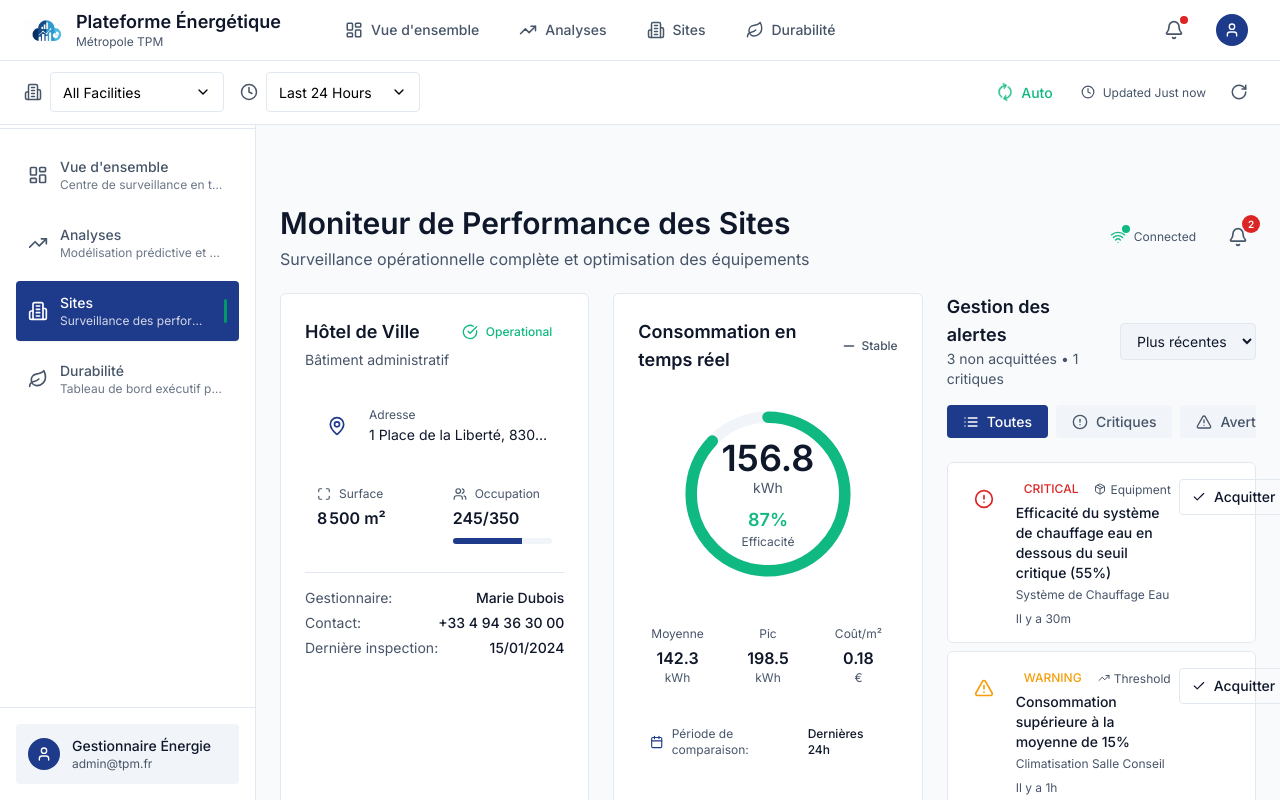
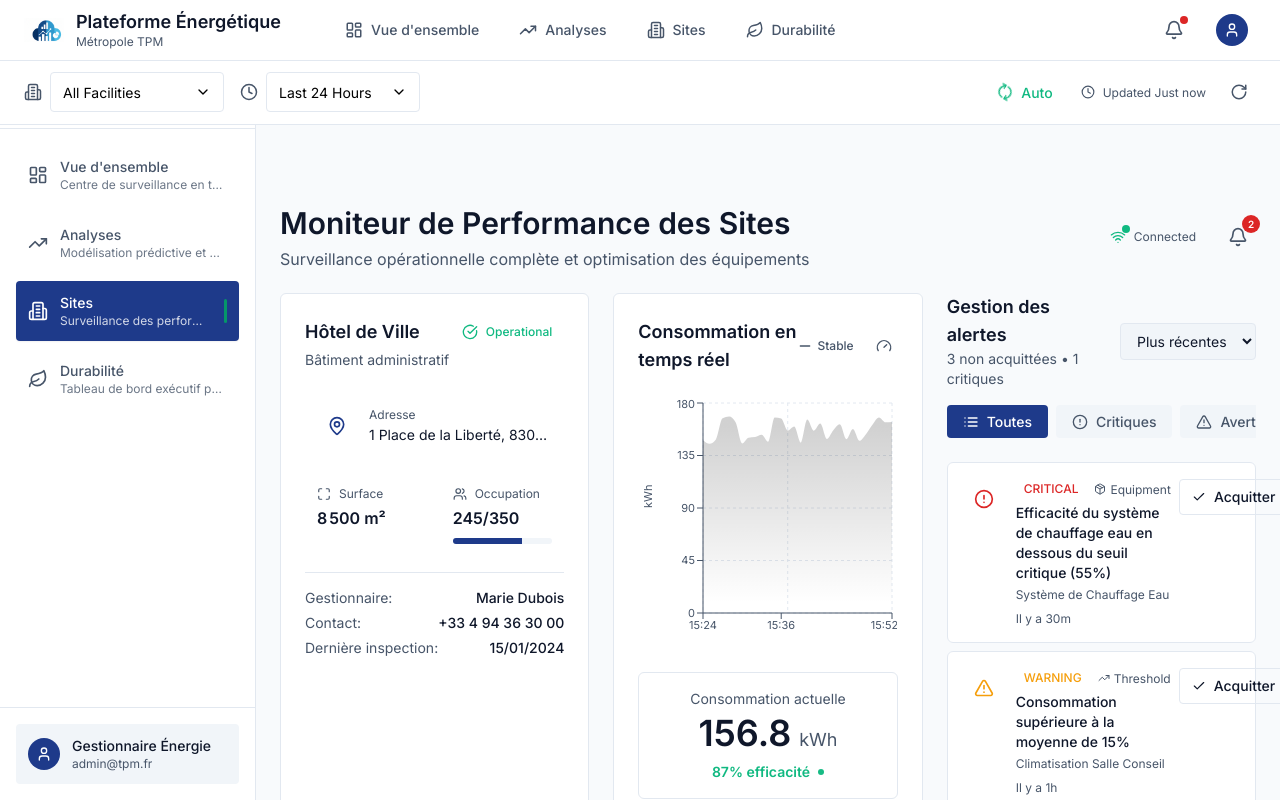
Before and after one commit to SDKisito/energy_analytics_platform, a React (Vite) app: page /site-monitor in a window 1280 px wide. Shown: the top 800 px of the page. Built offline with nearby package versions, Linux system fonts and the light colour scheme.

Commit message:
Update ConsumptionGauge.tsx

```diff
--- a/src/pages/site-performance-monitor/components/ConsumptionGauge.tsx
+++ b/src/pages/site-performance-monitor/components/ConsumptionGauge.tsx
@@ -1,4 +1,15 @@
-import React from 'react';
+import React, { useState, useEffect } from 'react';
+import {
+  LineChart,
+  Line,
+  AreaChart,
+  Area,
+  XAxis,
+  YAxis,
+  CartesianGrid,
+  Tooltip,
+  ResponsiveContainer,
+} from 'recharts';
 import Icon from '../../../components/AppIcon';
 import type { ConsumptionMetrics } from '../types';
 
@@ -6,7 +17,63 @@ interface ConsumptionGaugeProps {
   metrics: ConsumptionMetrics;
 }
 
+interface TimeSeriesData {
+  time: string;
+  consumption: number;
+  timestamp: number;
+}
+
 const ConsumptionGauge = ({ metrics }: ConsumptionGaugeProps) => {
+  const [timeSeriesData, setTimeSeriesData] = useState<TimeSeriesData[]>([]);
+  const [showChart, setShowChart] = useState(true);
+
+  // Générer des données de série temporelle pour le graphique
+  useEffect(() => {
+    const generateInitialData = () => {
+      const data: TimeSeriesData[] = [];
+      const now = Date.now();
+      const baseValue = metrics.current;
+
+      for (let i = 29; i >= 0; i--) {
+        const timestamp = now - i * 60000; // Données toutes les minutes
+        const variation = (Math.random() - 0.5) * (baseValue * 0.15);
+        data.push({
+          time: new Date(timestamp).toLocaleTimeString('fr-FR', {
+            hour: '2-digit',
+            minute: '2-digit',
+          }),
+          consumption: Math.max(0, baseValue + variation),
+          timestamp,
+        });
+      }
+      return data;
+    };
+
+    setTimeSeriesData(generateInitialData());
+
+    // Mise à jour en temps réel
+    const interval = setInterval(() => {
+      setTimeSeriesData((prev) => {
+        const newData = [...prev];
+        const now = Date.now();
+        const variation = (Math.random() - 0.5) * (metrics.current * 0.15);
+
+        newData.push({
+          time: new Date(now).toLocaleTimeString('fr-FR', {
+            hour: '2-digit',
+            minute: '2-digit',
+          }),
+          consumption: Math.max(0, metrics.current + variation),
+          timestamp: now,
+        });
+
+        // Garder seulement les 30 dernières minutes
+        return newData.slice(-30);
+      });
+    }, 5000); // Mise à jour toutes les 5 secondes
+
+    return () => clearInterval(interval);
+  }, [metrics.current]);
   const getTrendIcon = (trend: ConsumptionMetrics['trend']) => {
     switch (trend) {
       case 'increasing':
@@ -40,18 +107,106 @@ const ConsumptionGauge = ({ metrics }: ConsumptionGaugeProps) => {
       : efficiencyPercentage >= 60
       ? 'text-warning' :'text-error';
 
+  const CustomTooltip = ({ active, payload }: any) => {
+    if (active && payload && payload.length) {
+      return (
+        <div className="bg-card border border-border rounded-lg p-3 shadow-lg">
+          <p className="text-xs text-muted-foreground mb-1">{payload[0].payload.time}</p>
+          <p className="text-sm font-semibold text-foreground">
+            {payload[0].value.toFixed(2)} kWh
+          </p>
+        </div>
+      );
+    }
+    return null;
+  };
+
   return (
     <div className="bg-card border border-border rounded-lg p-6 h-full">
       <div className="flex items-center justify-between mb-6">
         <h3 className="text-lg font-semibold text-foreground">
           Consommation en temps réel
         </h3>
+        <div className="flex items-center gap-2">
           <div className={`flex items-center gap-1 ${getTrendColor(metrics.trend)}`}>
             <Icon name={getTrendIcon(metrics.trend)} size={16} strokeWidth={2} />
             <span className="text-xs font-medium capitalize">{metrics.trend}</span>
           </div>
+          <button
+            type="button"
+            onClick={() => setShowChart(!showChart)}
+            className="ml-2 p-1.5 rounded-md text-muted-foreground hover:text-foreground hover:bg-muted transition-all"
+            title={showChart ? 'Afficher la jauge' : 'Afficher le graphique'}
+          >
+            <Icon name={showChart ? 'Gauge' : 'LineChart'} size={16} strokeWidth={2} />
+          </button>
+        </div>
       </div>
 
+      {showChart ? (
+        <>
+          {/* Graphique en temps réel */}
+          <div className="mb-6">
+            <ResponsiveContainer width="100%" height={250}>
+              <AreaChart data={timeSeriesData}>
+                <defs>
+                  <linearGradient id="colorConsumption" x1="0" y1="0" x2="0" y2="1">
+                    <stop offset="5%" stopColor="hsl(var(--primary))" stopOpacity={0.3} />
+                    <stop offset="95%" stopColor="hsl(var(--primary))" stopOpacity={0} />
+                  </linearGradient>
+                </defs>
+                <CartesianGrid strokeDasharray="3 3" stroke="var(--color-border)" />
+                <XAxis
+                  dataKey="time"
+                  stroke="var(--color-muted-foreground)"
+                  style={{ fontSize: '11px' }}
+                  interval="preserveStartEnd"
+                  minTickGap={50}
+                />
+                <YAxis
+                  stroke="var(--color-muted-foreground)"
+                  style={{ fontSize: '11px' }}
+                  label={{
+                    value: 'kWh',
+                    angle: -90,
+                    position: 'insideLeft',
+                    style: { fontSize: '11px', fill: 'var(--color-muted-foreground)' },
+                  }}
+                />
+                <Tooltip content={<CustomTooltip />} />
+                <Area
+                  type="monotone"
+                  dataKey="consumption"
+                  stroke="hsl(var(--primary))"
+                  strokeWidth={2}
+                  fill="url(#colorConsumption)"
+                  animationDuration={300}
+                />
+              </AreaChart>
+            </ResponsiveContainer>
+          </div>
+
+          {/* Valeur actuelle en grand */}
+          <div className="flex items-center justify-center mb-6 p-4 bg-primary/5 rounded-lg border border-primary/20">
+            <div className="text-center">
+              <p className="text-sm text-muted-foreground mb-1">Consommation actuelle</p>
+              <div className="flex items-baseline justify-center gap-2">
+                <p className="text-4xl font-bold text-foreground">
+                  {metrics.current.toFixed(1)}
+                </p>
+                <p className="text-lg text-muted-foreground">kWh</p>
+              </div>
+              <div className="flex items-center justify-center gap-2 mt-2">
+                <p className={`text-sm font-semibold ${efficiencyColor}`}>
+                  {efficiencyPercentage}% efficacité
+                </p>
+                <div className="w-1.5 h-1.5 rounded-full bg-success animate-pulse" />
+              </div>
+            </div>
+          </div>
+        </>
+      ) : (
+        /* Jauge circulaire */
         <div className="flex flex-col items-center justify-center mb-6">
           <div className="relative w-48 h-48">
             <svg className="w-full h-full transform -rotate-90" viewBox="0 0 200 200">
@@ -88,6 +243,7 @@ const ConsumptionGauge = ({ metrics }: ConsumptionGaugeProps) => {
             </div>
           </div>
         </div>
+      )}
 
       <div className="grid grid-cols-3 gap-3 mb-4">
         <div className="p-3 bg-muted/50 rounded-md text-center">
```
Lines whose indentation alone changed are shown as unchanged.
